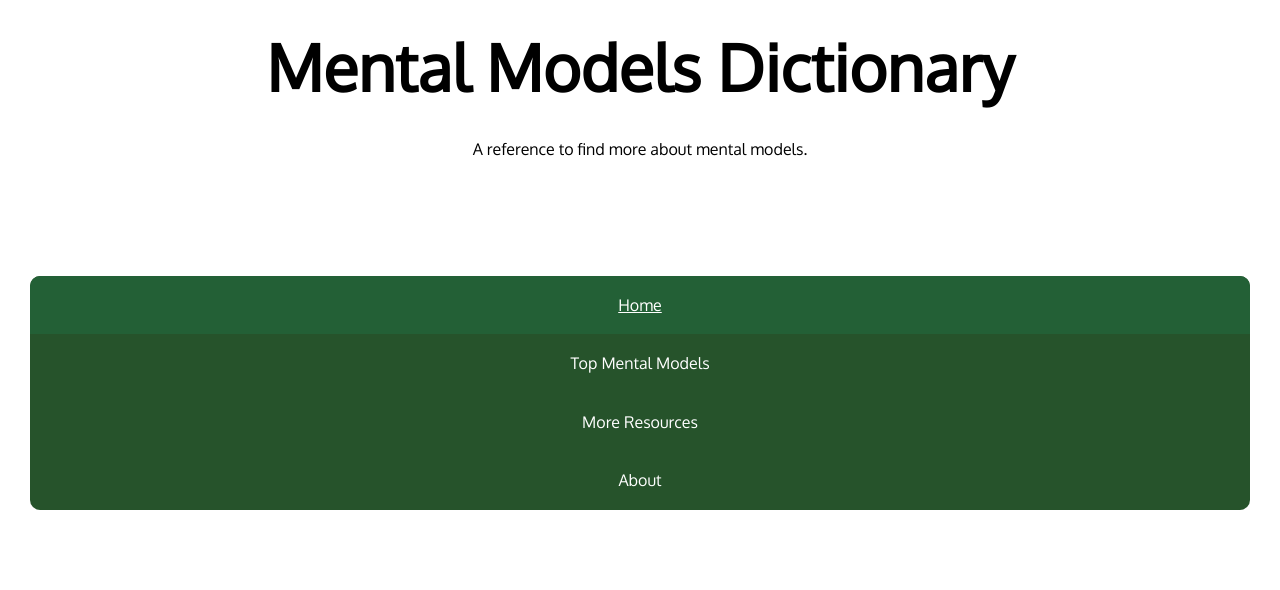
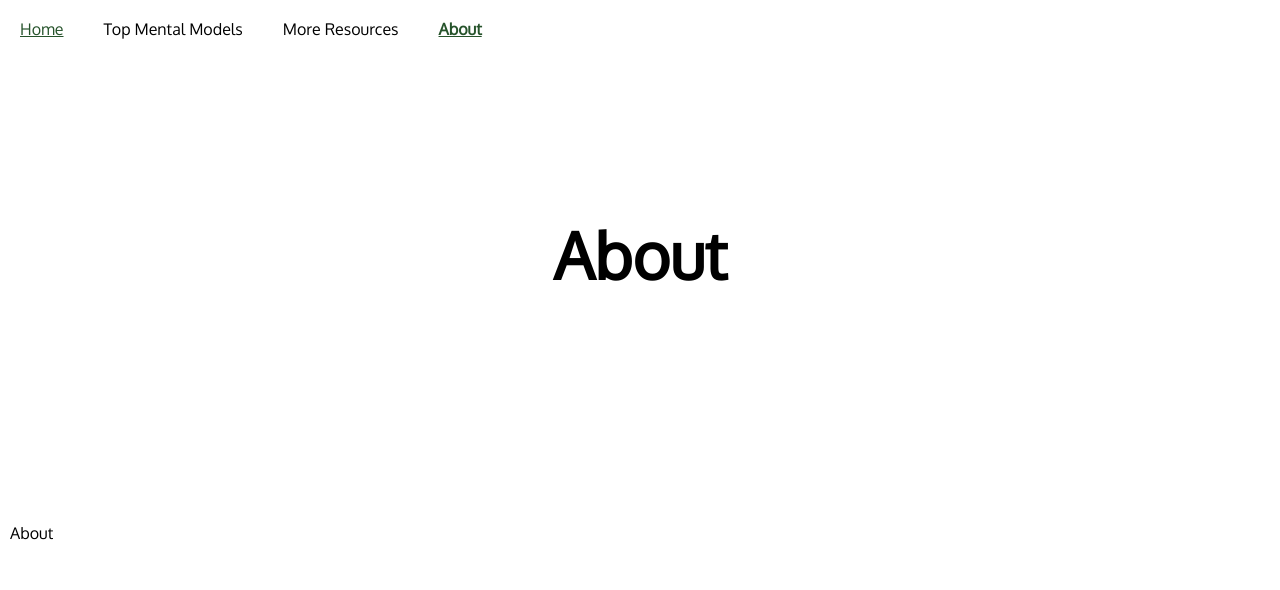
Before and after one commit to alinaMihai/mental-models-dictionary, a React app: page /about in a window 1280 px wide. Before the commit this address led to /landing. Shown: the top 590 px of the page. Built offline with nearby package versions, Linux system fonts and the light colour scheme; no server answers; what styled-components-modifiers would draw is missing.

Commit message:
change nav styling

```diff
--- a/src/components/app-router/AppRouter.tsx
+++ b/src/components/app-router/AppRouter.tsx
@@ -36,7 +36,11 @@ export class AppRouter extends React.Component<any, any> {
             />
           ))}
         </Switch>
-        <Redirect exact from="/" to="/landing" />
+        <Route
+          exact
+          path="/"
+          render={() => <Redirect exact from="/" to="/landing" />}
+        />
       </Router>
     );
   }
--- a/src/components/page-container/PageContainer.tsx
+++ b/src/components/page-container/PageContainer.tsx
@@ -29,17 +29,8 @@ const FooterWrapper = styled.div`
   grid-column: 1 / 6;
   align-self: flex-end;
 `;
-const Aside = styled.aside`
-  grid-column: 1 / 6;
-  grid-row: 2;
-  align-self: flex-start;
-  padding: 30px;
-  ${({ theme }) => theme.laptopL`
-    position: fixed;
-    top: 200px;
-    grid-column: 1;
-    padding: 10px;
-  `}
+const TopMenu = styled.div`
+  padding: 30px;}
 `;
 const PageContainerWrapper = styled.div`
   height: 100vh;
@@ -65,9 +56,9 @@ export const PageContainer = ({
 }: IpageContainer) => {
   return (
     <PageContainerWrapper>
-      <Aside>
+      <TopMenu>
         <SideMenu />
-      </Aside>
+      </TopMenu>
       <Header>
         <Title>{title}</Title>
         {subtitle && <Subtitle>{subtitle}</Subtitle>}
--- a/src/components/side-menu/SideMenu.tsx
+++ b/src/components/side-menu/SideMenu.tsx
@@ -8,35 +8,28 @@ interface ItemProps {
 
 const List = styled.ul`
   list-style: none;
+  display: flex;
+  position: absolute;
+  top: 0;
+  left: 0;
   margin: 0;
   padding: 0;
-  background-color: ${({ theme }) => theme.primaryColor};
-  border-radius: 10px;
 `;
 const Item = styled.li<ItemProps>`
   a {
-    color: ${({ theme }) => theme.textColorOnPrimary};
+    color: ${(props) =>
+      props.isActive ? props.theme.textColorOnPrimary : props.theme.textColor};
     text-decoration: ${(props) => (props.isActive ? 'underline' : 'none')};
-    background-color: ${(props) =>
-      props.isActive && props.theme.primaryHoverColor};
+    color: ${(props) => props.isActive && props.theme.primaryColor};
     text-align: center;
     display: inline-block;
     width: 100%;
     padding: 20px;
+    font-weight: ${(props) => (props.isActive ? 'bold' : 'normal')};
   }
   a:hover {
-    border-top: ${(props) => `1px solid ${props.theme.textColorOnPrimary}`};
-    border-bottom: ${(props) => `1px solid ${props.theme.textColorOnPrimary}`};
-    background-color: ${(props) => props.theme.primaryHoverColor};
-  }
-  a:first-child,
-  a:last-child {
-    border-top-left-radius: 10px;
-    border-top-right-radius: 10px;
-  }
-  a:hover:last-child {
-    border-bottom-left-radius: 10px;
-    border-bottom-right-radius: 10px;
+    color: ${({ theme }) => theme.primaryColor};
+    text-decoration: underline;
   }
 `;
 
```
